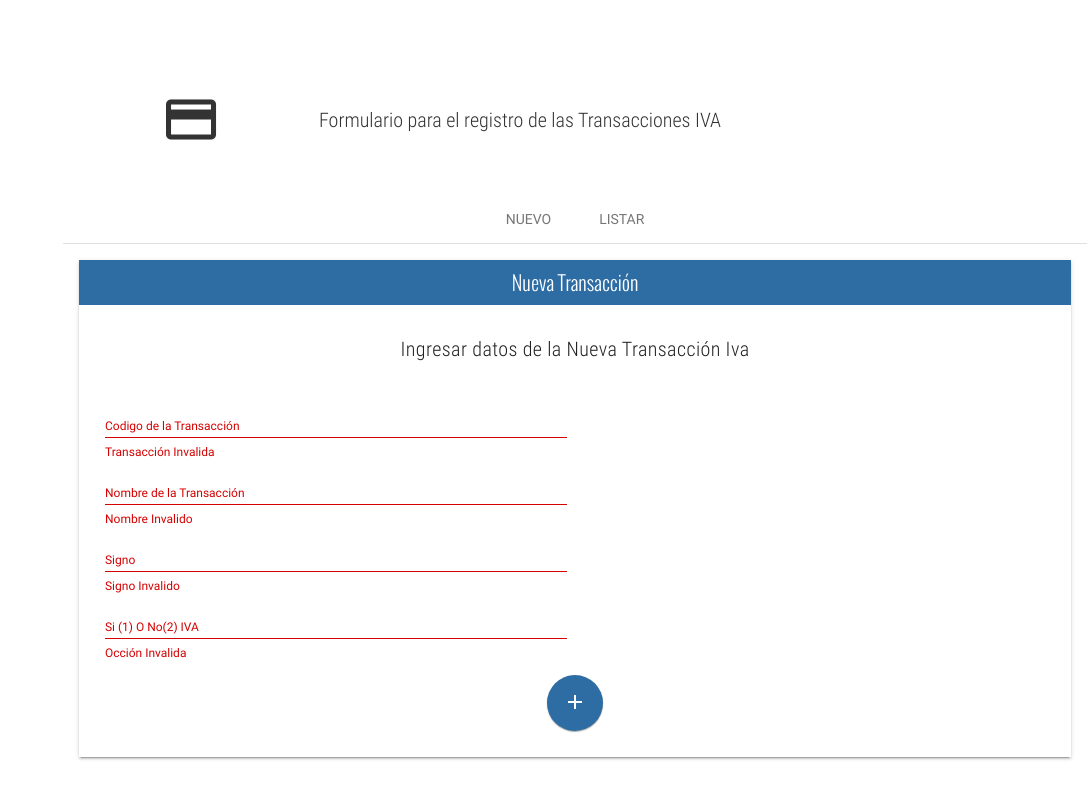
After one commit to mejiadev643/modulo-IVA-DISICOMP, a PHP site: template view/admin/registro-transiva.php in a window 1280 px wide. The commit adds this page. Shown: the whole page, without its empty margins (193-1280 px from the left). Run offline with PHP 8.4, Linux system fonts and the light colour scheme; the template is opened without the code that fills it, so the values that code supplies are empty; the visitor is signed in with stand-in values (Sample User, id 1); some libraries are stand-ins or nearby versions; some web fonts are replaced.

Commit message:
Transacciones Iva completado
Transacciones Iva completado

```diff
--- /dev/null
+++ b/view/admin/registro-transiva.php
@@ -0,0 +1,78 @@
+
+	<!-- pageContent -->
+	<section class="full-width pageContent">
+
+		<section class="full-width header-well">
+			<div class="full-width header-well-icon">
+				<i class="zmdi zmdi-card"></i>
+			</div>
+			<div class="full-width header-well-text">
+				<p class="text-condensedLight">
+				<?php echo $transiva->IDIVA != null ? 'Editar transiva '.'<strong>'.$transiva->CODTRAN.'</strong>' : 'Formulario para el registro de las Transacciones IVA'; ?>
+
+				</p>
+			</div>
+		</section>
+		<div class="mdl-tabs mdl-js-ripple-effect">
+			<div class="mdl-tabs__tab-bar">
+           <a href="?c=Transiva&a=Crud" class="mdl-tabs__tab is-active">Nuevo</a>
+           <a href="?c=Transiva&a=Consultar" class="mdl-tabs__tab">Listar</a>
+			</div>
+			<div class="mdl-tabs__panel is-active" id="tabNewAdmin">
+				<div class="mdl-grid">
+					<div class="mdl-cell mdl-cell--4-col-phone mdl-cell--8-col-tablet mdl-cell--12-col-desktop">
+						<div class="full-width panel mdl-shadow--2dp">
+							<div class="full-width panel-tittle bg-primary text-center tittles">
+								Nueva Transacción
+							</div>
+							<div class="full-width panel-content">
+								<form action="?c=Transiva&a=Guardar" method="post">
+									<h5 class="text-condensedLight text-center">Ingresar datos de la Nueva Transacción Iva</h5>
+									<div class="mdl-grid">
+										<div class="mdl-cell mdl-cell--4-col-phone mdl-cell--8-col-tablet mdl-cell--6-col-desktop">
+										<input type="hidden" name="idiva" value="<?php echo $transiva->IDIVA; ?>" />
+
+											<div class="mdl-textfield mdl-js-textfield mdl-textfield--floating-label">
+												<input class="mdl-textfield__input" type="number" maxlength="2" value='<?php if(isset($BadTran)){echo $$BadTran["codtran"];} echo $transiva->CODTRAN;?>' pattern="[0-9]" id="codtran" name="codtran" required>
+												<label class="mdl-textfield__label"  for="NameAdmin">Codigo de la Transacción</label>
+												<span class="mdl-textfield__error">Transacción Invalida</span>
+											</div>
+
+											<div class="mdl-textfield mdl-js-textfield mdl-textfield--floating-label">
+												<input class="mdl-textfield__input" type="text" maxlength="50" value='<?php if(isset($BadTran)){echo $BadTran["nombre"];} echo $transiva->NOMBRE;?>' pattern="-?[A-Za-záéíóúÁÉÍÓÚ ]*(\.[0-9]+)?" id="nombre" name="nombre" required>
+												<label class="mdl-textfield__label"  for="NameAdmin">Nombre de la Transacción</label>
+												<span class="mdl-textfield__error">Nombre Invalido</span>
+											</div>
+
+
+											<div class="mdl-textfield mdl-js-textfield mdl-textfield--floating-label">
+												<input class="mdl-textfield__input" type="text" maxlength="1" value='<?php if(isset($BadTran)){echo $$BadTran["signo"];} echo $transiva->SIGNO;?>' pattern="[+ -]" id="signo" name="signo" required>
+												<label class="mdl-textfield__label"  for="NameAdmin">Signo</label>
+												<span class="mdl-textfield__error">Signo Invalido</span>
+											</div>
+
+
+											<div class="mdl-textfield mdl-js-textfield mdl-textfield--floating-label">
+												<input class="mdl-textfield__input" type="text" maxlength="1" value='<?php if(isset($BadTran)){echo $BadTran["sinoiva"];} echo $transiva->SINOIVA;?>' pattern="[1 2]" id="sinoiva" name="sinoiva" required>
+												<label class="mdl-textfield__label"  for="NameAdmin">Si (1) O No(2) IVA</label>
+												<span class="mdl-textfield__error">Occión Invalida</span>
+											</div>
+
+										</div>
+									</div>
+									<p class="text-center">
+										<button class="mdl-button mdl-js-button mdl-button--fab mdl-js-ripple-effect mdl-button--colored bg-primary" id="btn-addAdmin" type="submit" name="registrar">
+											<i class="zmdi zmdi-plus"></i>
+										</button>
+										<div class="mdl-tooltip" for="btn-addAdmin">Agregar Transacción</div>
+									</p>
+								</form>
+							</div>
+						</div>
+					</div>
+				</div>
+			</div>
+			</div>
+	</section>
+</body>
+</html>
```
Also changed, not shown: view/admin/consultar-transiva.php (added, +135 -0 lines), view/admin/home.php (+26 -21 lines), view/admin/navLateral.php (+11 -41 lines).
